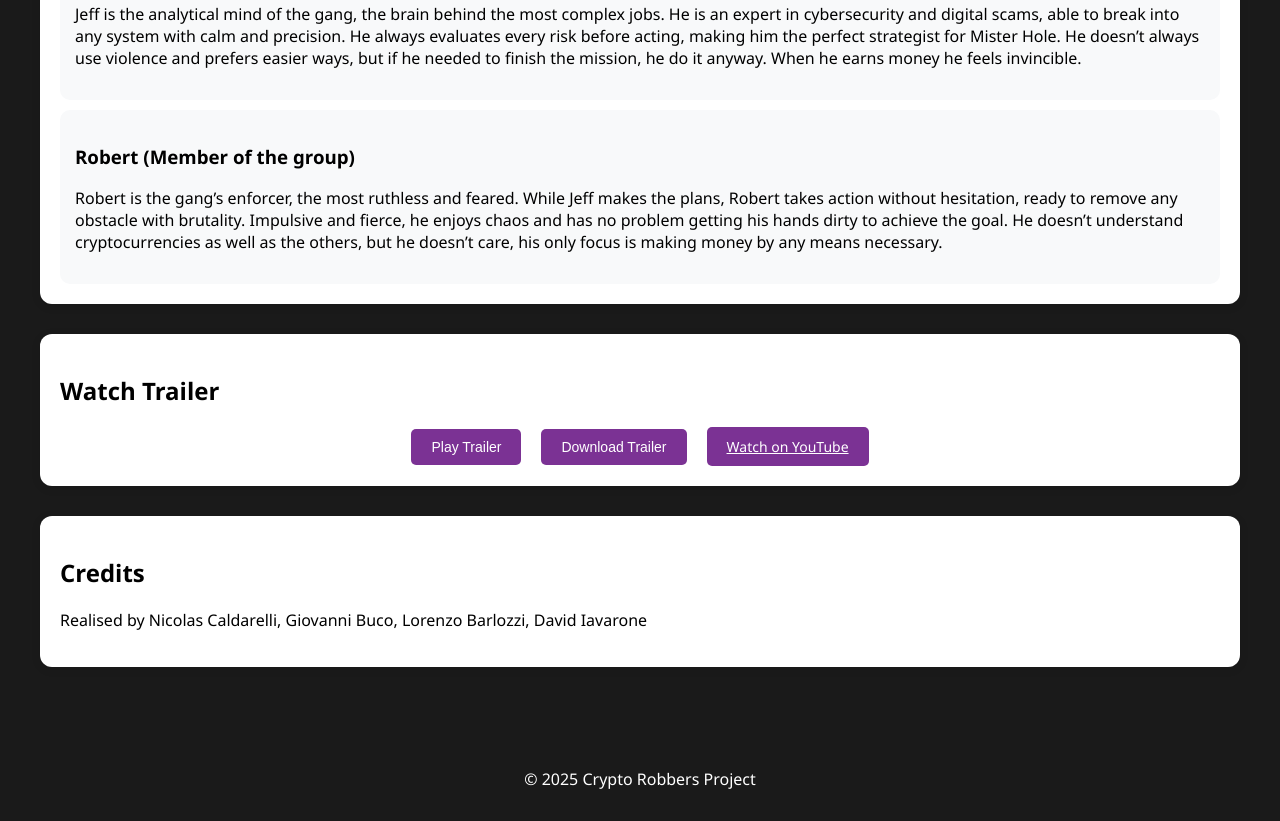
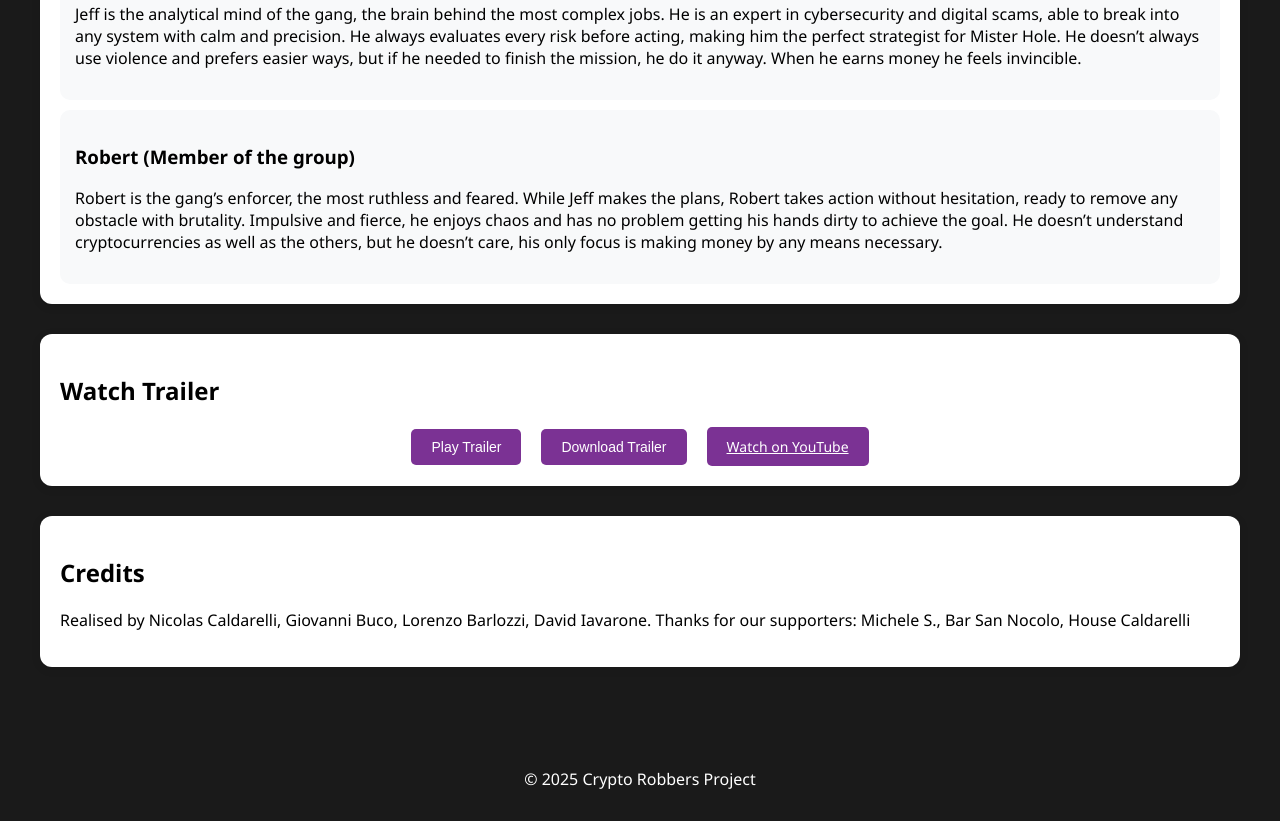
Before and after one commit to John-Hole/CryptoRobber, a plain HTML site: page index.html in a window 1280 px wide. Shown: the part 1319-2140 px from the top of the page. Drawn offline with Linux system fonts and the light colour scheme.

Commit message:
Update index.html

```diff
--- a/index.html
+++ b/index.html
@@ -110,8 +110,8 @@
       <!-- Credits -->
       <article id="credits" class="card">
         <h2 data-en="Credits" data-it="Crediti"></h2>
-        <p data-en="Realised by Nicolas Caldarelli, Giovanni Buco, Lorenzo Barlozzi, David Iavarone"
-           data-it="Realizzato da Nicolas Caldarelli, Giovanni Buco, Lorenzo Barlozzi, David Iavarone"></p>
+        <p data-en="Realised by Nicolas Caldarelli, Giovanni Buco, Lorenzo Barlozzi, David Iavarone. Thanks for our supporters: Michele S., Bar San Nocolo, House Caldarelli"
+           data-it="Realizzato da Nicolas Caldarelli, Giovanni Buco, Lorenzo Barlozzi, David Iavarone. Grazie ai nostri supporter: Michele S., Bar San Nocolo, Casa Caldarelli"></p>
       </article>
     </section>
   </main>
```
